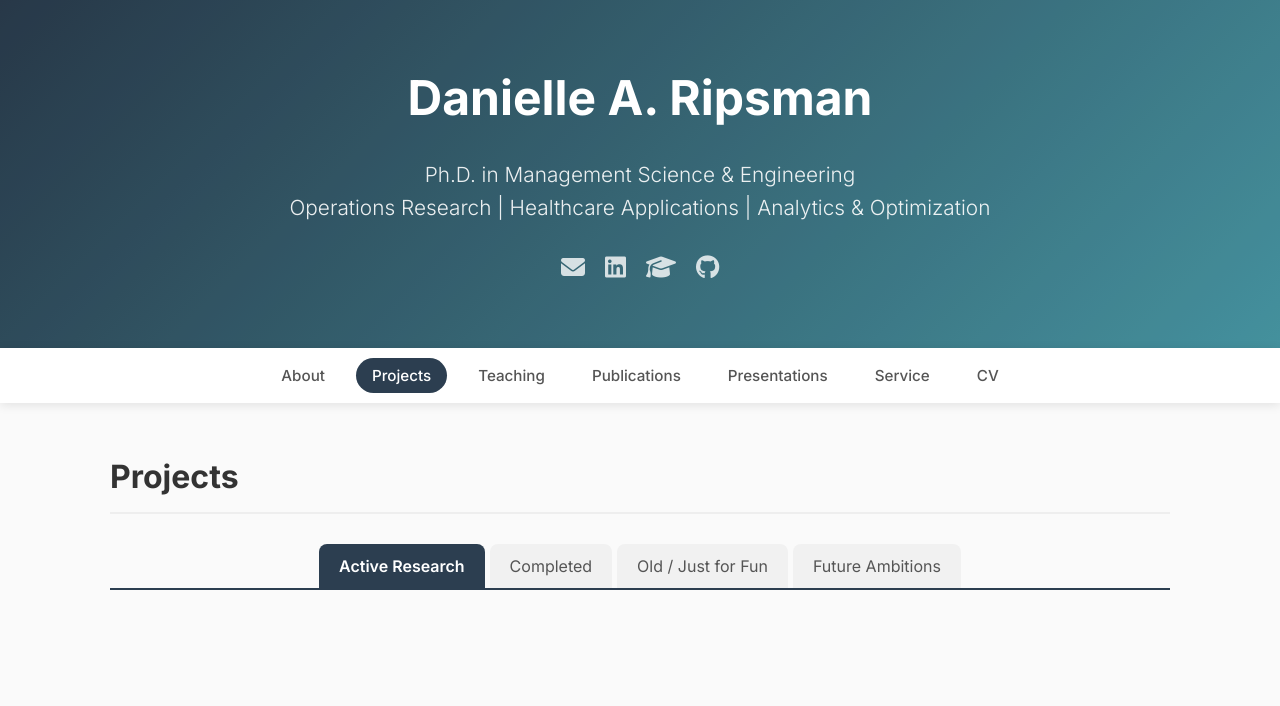
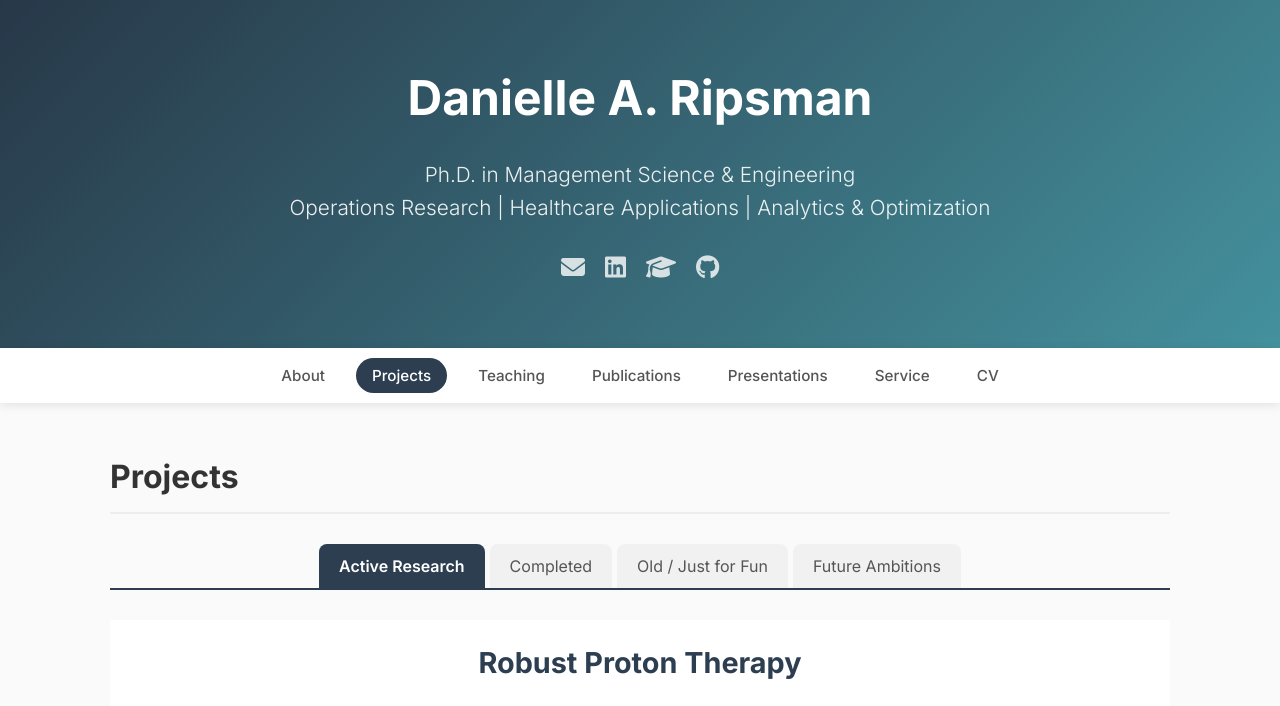
Before and after one commit to DaniRip/DaniRip.github.io, a Jekyll site: the page built from projects.md, in a window 1280 px wide. Shown: the top 706 px of the page. Built offline with Jekyll 4.4.1, drawn with Linux system fonts in a browser that asks for light colours; some of the changed text lies outside the part shown; grey boxes are pictures that could not be loaded.

Commit message:
Update projects.md

```diff
--- a/projects.md
+++ b/projects.md
@@ -11,70 +11,105 @@
     <button class="tab-btn" onclick="openCategory('future')">Future Ambitions</button>
 </div>
 
-<div class="slide-visual">
-    {% assign project_uid = cat | append: "-" | append: forloop.index %}
+<div class="projects-display-area">
+    {% assign categories = "active,completed,fun,future" | split: "," %}
 
-    <div id="display-{{ project_uid }}" class="visual-stack">
-        {% if project.gallery %}
-            {% for item in project.gallery %}
-                <div class="media-item {% if forloop.first %}active{% endif %}" data-index="{{ forloop.index0 }}">
-                    {% if item.type == 'video' %}
-                        <div class="video-container">
-                            <iframe src="https://www.youtube.com/embed/{{ item.id }}" frameborder="0" allowfullscreen></iframe>
+    {% for cat in categories %}
+    <div id="{{ cat }}" class="category-container" style="display: {% if cat == 'active' %}block{% else %}none{% endif %};">
+
+        <button class="nav-arrow left" onclick="changeSlide(-1, '{{ cat }}')"><i class="fas fa-chevron-left"></i></button>
+        <button class="nav-arrow right" onclick="changeSlide(1, '{{ cat }}')"><i class="fas fa-chevron-right"></i></button>
+
+        <div class="slides-wrapper">
+            {% assign cat_projects = site.data.projects | where: "category", cat %}
+
+            {% if cat_projects.size > 0 %}
+                {% for project in cat_projects %}
+                <div class="project-slide fade {% if forloop.first %}visible{% endif %}">
+
+                    <h2 class="slide-title">{{ project.title }}</h2>
+
+                    <div class="slide-content">
+
+                        <div class="slide-visual">
+                            {% assign project_uid = cat | append: "-" | append: forloop.index %}
+
+                            <div id="display-{{ project_uid }}" class="visual-stack">
+                                {% if project.gallery %}
+                                    {% for item in project.gallery %}
+                                        <div class="media-item {% if forloop.first %}active{% endif %}" data-index="{{ forloop.index0 }}">
+                                            {% if item.type == 'video' %}
+                                                <div class="video-container">
+                                                    <iframe src="https://www.youtube.com/embed/{{ item.id }}" frameborder="0" allowfullscreen></iframe>
+                                                </div>
+                                            {% else %}
+                                                <img src="{{ item.url | relative_url }}" alt="Project Visual" class="slide-img">
+                                            {% endif %}
+                                        </div>
+                                    {% endfor %}
+
+                                {% elsif project.video_id %}
+                                    <div class="media-item active">
+                                        <div class="video-container">
+                                            <iframe src="https://www.youtube.com/embed/{{ project.video_id }}" frameborder="0" allowfullscreen></iframe>
+                                        </div>
+                                    </div>
+                                {% elsif project.image %}
+                                    <div class="media-item active">
+                                        <img src="{{ project.image | relative_url }}" alt="Project Visual" class="slide-img">
+                                    </div>
+                                {% endif %}
+                            </div>
+
+                            {% if project.gallery.size > 1 %}
+                            <div class="media-controls">
+                                {% for item in project.gallery %}
+                                    <button class="media-dot {% if forloop.first %}active{% endif %}"
+                                            onclick="switchMedia('{{ project_uid }}', {{ forloop.index0 }})">
+                                        {{ forloop.index }}
+                                    </button>
+                                {% endfor %}
+                            </div>
+                            {% endif %}
                         </div>
-                    {% else %}
-                        <img src="{{ item.url | relative_url }}" alt="Project Visual" class="slide-img">
-                    {% endif %}
+                        <div class="slide-text">
+                            <p>{{ project.description }}</p>
+                        </div>
+                    </div>
+
                 </div>
-            {% endfor %}
-
-        {% elsif project.video_id %}
-            <div class="media-item active">
-                <div class="video-container">
-                    <iframe src="https://www.youtube.com/embed/{{ project.video_id }}" frameborder="0" allowfullscreen></iframe>
+                {% endfor %}
+            {% else %}
+                <div class="project-slide visible">
+                    <div class="slide-text" style="text-align:center; padding-top: 50px;">
+                        <h3>No projects added yet.</h3>
+                        <p>Check back soon!</p>
+                    </div>
                 </div>
-            </div>
-        {% elsif project.image %}
-            <div class="media-item active">
-                <img src="{{ project.image | relative_url }}" alt="Project Visual" class="slide-img">
-            </div>
-        {% endif %}
+            {% endif %}
+        </div>
     </div>
-
-    {% if project.gallery.size > 1 %}
-    <div class="media-controls">
-        {% for item in project.gallery %}
-            <button class="media-dot {% if forloop.first %}active{% endif %}"
-                    onclick="switchMedia('{{ project_uid }}', {{ forloop.index0 }})">
-                {{ forloop.index }}
-            </button>
-        {% endfor %}
-    </div>
-    {% endif %}
+    {% endfor %}
 </div>
 
 <script>
     // 1. Tab Switching Logic
     function openCategory(categoryName) {
-        // Hide all category containers
         var containers = document.getElementsByClassName("category-container");
         for (var i = 0; i < containers.length; i++) {
             containers[i].style.display = "none";
         }
 
-        // Remove "active" class from tabs
         var tabs = document.getElementsByClassName("tab-btn");
         for (var i = 0; i < tabs.length; i++) {
             tabs[i].className = tabs[i].className.replace(" active", "");
         }
 
-        // Show the selected category and mark tab active
         document.getElementById(categoryName).style.display = "block";
         event.currentTarget.className += " active";
     }
 
     // 2. Slide Switching Logic
-    // We keep track of the current index for each category independently
     var slideIndices = {
         'active': 0,
         'completed': 0,
```
Also changed, not shown: other parts of projects.md (+1 -10 lines).
